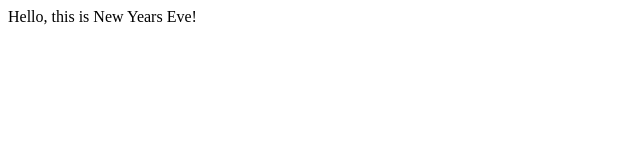
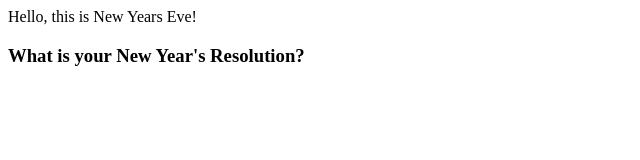
Before and after one commit to fire3fly/demo-repo, a plain HTML site: page index.html in a window 1280 px wide. Shown: the whole page, without its empty margins (0-640 px from the left). Drawn offline with Linux system fonts and the light colour scheme.

Commit message:
Changed index.html and README.md

```diff
--- a/index.html
+++ b/index.html
@@ -1 +1,3 @@
 <div>Hello, this is New Years Eve!</div>
+
+<h3>What is your New Year's Resolution?</h3>
```
Also changed, not shown: 1 other file.
